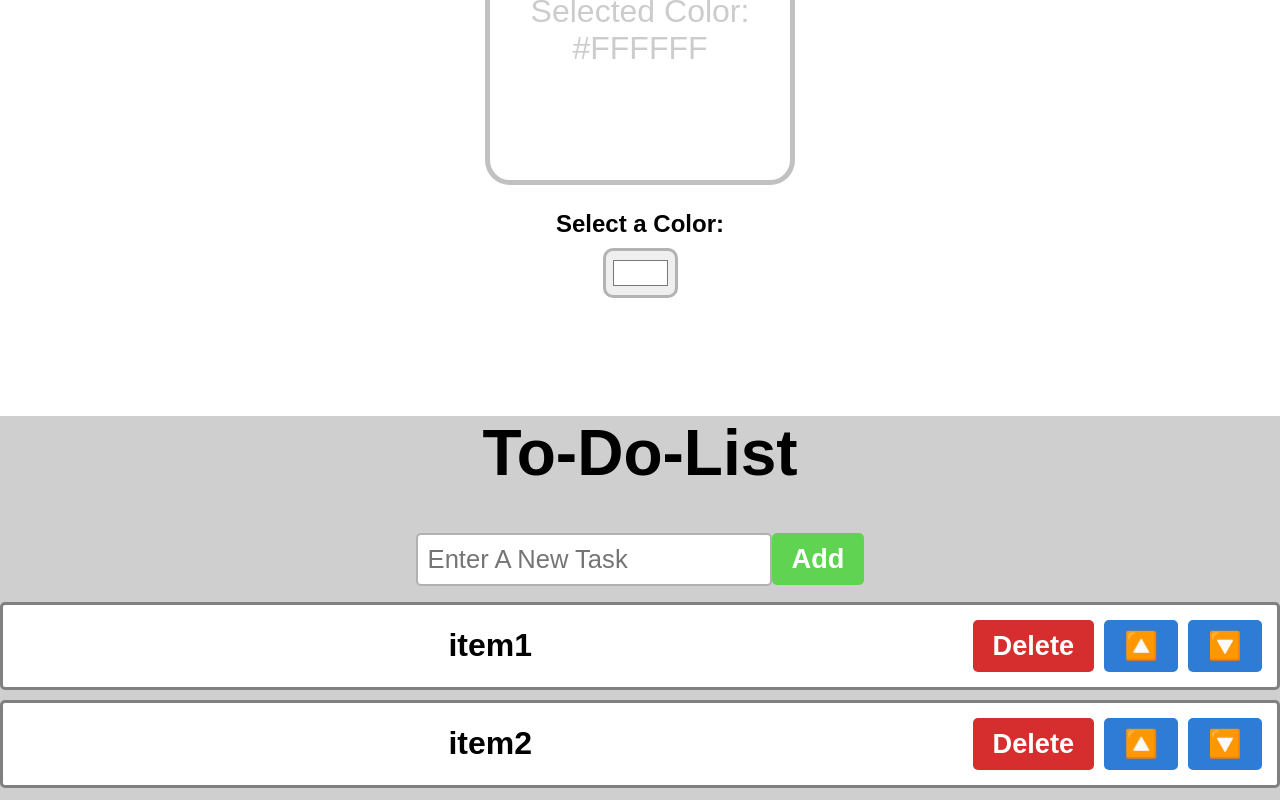
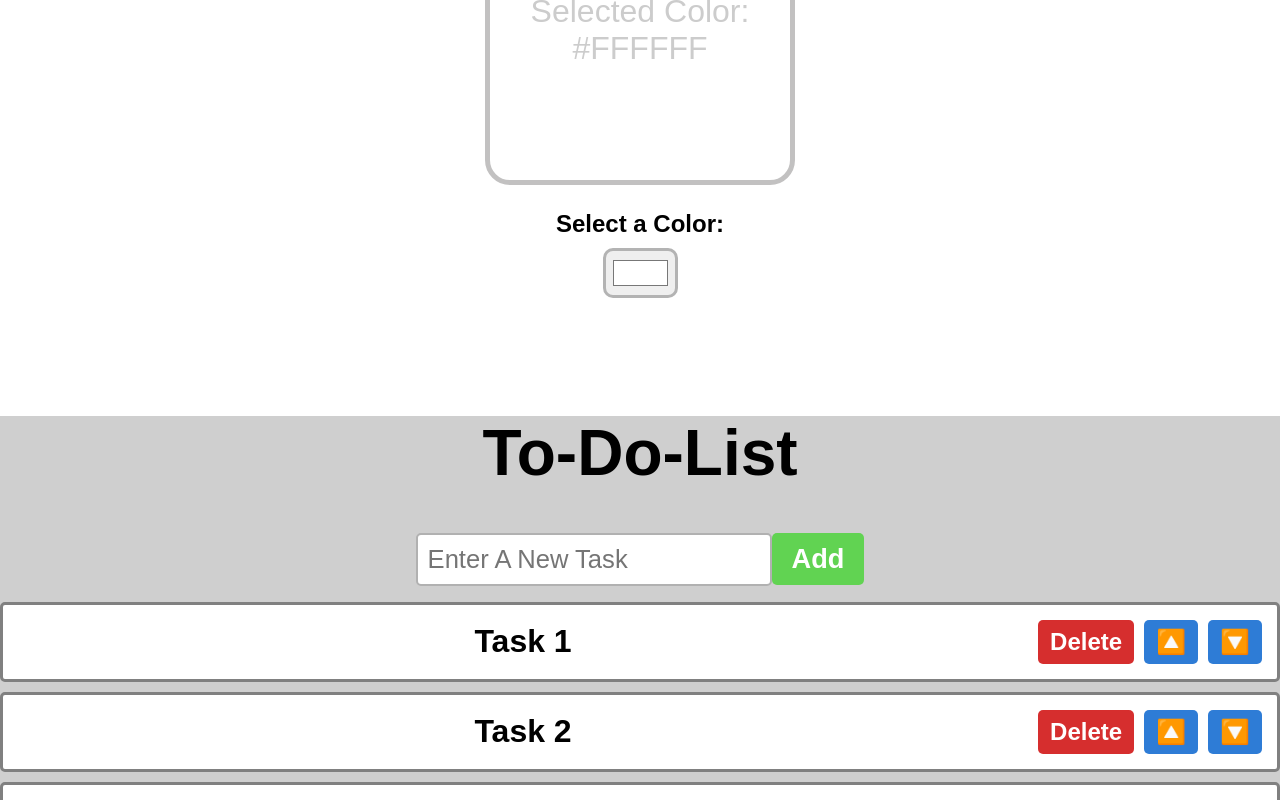
Before and after one commit to AnsonJia/React-Practice, a React (Vite) app: page / in a window 1280 px wide. Shown: the part 2000-2800 px from the top of the page. Built offline with nearby package versions, Linux system fonts and the light colour scheme.

Commit message:
Completed todolist component

```diff
--- a/src/toDoList.module.css
+++ b/src/toDoList.module.css
@@ -21,6 +21,12 @@
     border-radius: 5px;
     cursor: pointer;
     transition: background-color 0.5s ease;
+}
+
+.toDoList .delButton, .toDoList .moveButton{
+    padding: 8px 12px;
+    font-size: 1.5rem;
+    margin-left: 10px;
 }
 
 .addButton{
@@ -72,11 +78,6 @@
     flex:1;
 }
 
-.delButton, .moveButton{
-    padding: 8px 12px;
-    font-size: 1.4rem;
-    margin-left: 10px;
-}
 
 .toDoList body {
     margin: 0;
--- a/src/toDoList.tsx
+++ b/src/toDoList.tsx
@@ -2,7 +2,7 @@ import { useState } from "react"
 import styles from './toDoList.module.css'
 
 function toDoList(){
-    const [tasks, setTasks] = useState(["item1", "item2"]);
+    const [tasks, setTasks] = useState(["Task 1", "Task 2", "Task 3"]);
     const [newTask, setNewTask] = useState("");
 
     function InputChange(event:any){
@@ -16,17 +16,25 @@ function toDoList(){
         }
     }
 
-    function deleteTask(index){
-        const updatedTask = tasks.filter((_, i) => i !== index)
-        setTasks(updatedTask)
+    function deleteTask(index:number){
+        const updatedTask = tasks.filter((_, i) => i !== index);
+        setTasks(updatedTask);
     }
 
-    function moveTaskUp(index){
-
+    function moveTaskUp(index:number){
+        if(index > 0){
+            const updatedTask = [...tasks];
+            [updatedTask[index], updatedTask[index-1]] = [updatedTask[index-1], updatedTask[index]];
+            setTasks(updatedTask);
+        }
     }
 
-    function moveTaskDown(index){
-
+    function moveTaskDown(index:number){
+        if(index < tasks.length-1){
+            const updatedTask = [...tasks];
+            [updatedTask[index], updatedTask[index+1]] = [updatedTask[index+1], updatedTask[index]];
+            setTasks(updatedTask);
+        }
     }
 
     return(<div className={styles.toDoList}>
```
